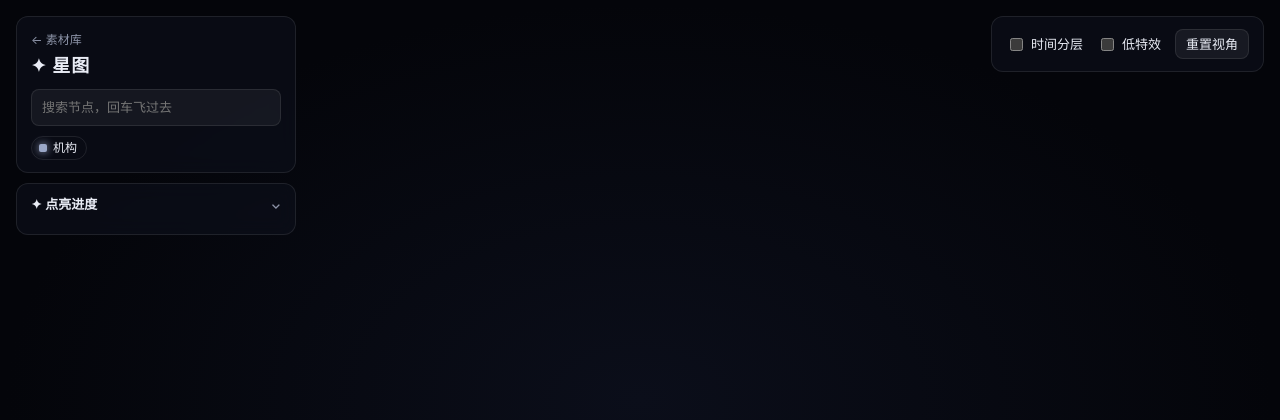
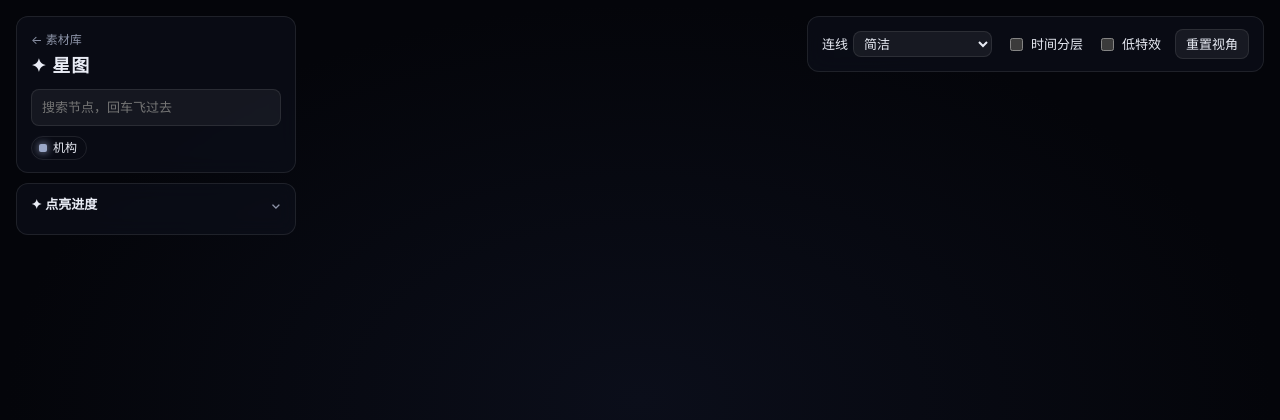
Before and after one commit to Juansive/Individual-MAP, a FastAPI app: page /graph in a window 1280 px wide. Shown: the top 420 px of the page. Run offline with FastAPI, Linux system fonts and the light colour scheme; parts of the project's set-up code (start-up, migrations or seed data) failed here and were passed over; some libraries are stand-ins or nearby versions.

Commit message:
星图加连线开关
Co-Authored-By: Claude Opus 5.5 <noreply@anthropic.com>

```diff
--- a/app/static/graph.css
+++ b/app/static/graph.css
@@ -106,6 +106,12 @@ input[type=search]:focus { outline: none; border-color: var(--accent); }
 
 .toggle { display: inline-flex; align-items: center; gap: 5px; cursor: pointer; white-space: nowrap; }
 .toggle input { accent-color: var(--accent); }
+.toggle select {
+  padding: 3px 6px; border-radius: 8px; font: inherit; cursor: pointer;
+  color: var(--text); background: rgba(255, 255, 255, .06); border: 1px solid var(--glass-border);
+}
+.toggle select:hover, .toggle select:focus { outline: none; border-color: var(--accent); }
+.toggle option { background: #141826; color: var(--text); }
 button#reset {
   padding: 4px 10px; border-radius: 8px; font: inherit; cursor: pointer;
   color: var(--text); background: rgba(255, 255, 255, .06); border: 1px solid var(--glass-border);
--- a/app/static/graph.js
+++ b/app/static/graph.js
@@ -15,6 +15,7 @@ const state = {
   celebrating: false,  // 正在播放升级庆祝
   group: null,         // 点亮面板里点了某个等级后，一起高亮的那组节点
   achvCollapsed: false,
+  linkMode: "simple",  // 连线开关，见 linkModeAllows()
   userMoved: false,  // 用户动过镜头或拖过小球后，就不再自动调整镜头
 };
 const highlightNodes = new Set();
@@ -384,7 +385,9 @@ function setHighlight(node) {
 }
 
 function refreshLinks() {
-  Graph.linkColor(Graph.linkColor())
+  // “简洁”档下悬停会改变哪些连线可见，所以显隐也要一起刷新
+  Graph.linkVisibility(Graph.linkVisibility())
+    .linkColor(Graph.linkColor())
     .linkWidth(Graph.linkWidth())
     .linkDirectionalParticles(Graph.linkDirectionalParticles());
 }
@@ -419,7 +422,7 @@ function fire() {
   const entry = entries[Math.floor(Math.random() * entries.length)];
   const kindNode = nodeById.get(`kind:${entry.kind}`);
   const path = [linkBetween(nodeById.get("me"), kindNode), linkBetween(kindNode, entry)];
-  const outward = entry.links.filter((l) => l.source === entry && isVisible(l.target));
+  const outward = entry.links.filter((l) => l.source === entry && linkShown(l));  // 只沿看得见的连线走
   if (outward.length) path.push(outward[Math.floor(Math.random() * outward.length)]);
 
   path.forEach((link, i) => {
@@ -694,10 +697,26 @@ function isVisible(node) {
   return node.neighbors.some((n) => n.type === "entry" && !state.hiddenKinds.has(n.kind));
 }
 
+// 连线开关三档（技能、机构、关联的线叠在一起像蜘蛛网，所以默认收起来）：
+//   simple     简洁：只常驻主干（我 → 类型 → 经历），其余连线在悬停或选中某个球时才出现
+//   all        全部
+//   noRelation 全部（不含关联）：条目之间的关联线平时不显示
+// 任何一档下，悬停或选中的球自己的连线都会显示。
+const LINK_MODES = ["simple", "all", "noRelation"];
+
+function linkModeAllows(l) {
+  if (l.type === "tree" || highlightLinks.has(l) || state.linkMode === "all") return true;
+  return state.linkMode === "noRelation" && l.type !== "relation";
+}
+
+function linkShown(l) {
+  // 入场动画期间，两端都“长出来”之后连线才接通
+  return isVisible(l.source) && isVisible(l.target) && l.source.__revealed && l.target.__revealed
+    && linkModeAllows(l);
+}
+
 function applyVisibility() {
-  // 入场动画期间，两端都“长出来”之后连线才接通
-  Graph.nodeVisibility(isVisible).linkVisibility((l) =>
-    isVisible(l.source) && isVisible(l.target) && l.source.__revealed && l.target.__revealed);
+  Graph.nodeVisibility(isVisible).linkVisibility(linkShown);
   renderAchievements();  // 图例隐藏了某个类型，点亮进度也跟着变
 }
 
@@ -780,7 +799,7 @@ function playIntro(nodes) {
       applyVisibility();
       if (d > 0 && !state.lowFx) {
         level.forEach((n) => n.links
-          .filter((l) => l.target === n && l.source.__revealed)
+          .filter((l) => l.target === n && linkShown(l))
           .forEach((l) => Graph.emitParticle(l)));
       }
     }, d * INTRO_STEP);
@@ -1039,7 +1058,7 @@ function fitNodes(nodes) {
 }
 
 // ---------------------------------------------------------------- 记住开关
-// “时间分层”“低特效”存在浏览器里，下次打开星图自动恢复。读写失败（比如隐私模式）就当没存过。
+// “连线”“时间分层”“低特效”存在浏览器里，下次打开星图自动恢复。读写失败（比如隐私模式）就当没存过。
 
 const PREFS_KEY = "imap.graph.prefs";
 
@@ -1055,6 +1074,7 @@ function savePrefs() {
   try {
     localStorage.setItem(PREFS_KEY, JSON.stringify({
       layered: state.layered, lowFx: state.lowFx, achvCollapsed: state.achvCollapsed,
+      linkMode: state.linkMode,
     }));
   } catch {
     // 存不了就算了，不影响使用
@@ -1325,6 +1345,15 @@ if (prefs.lowFx) {
   setLowFx(true);
 }
 
+const linkModeSelect = document.getElementById("linkmode");
+if (LINK_MODES.includes(prefs.linkMode)) state.linkMode = prefs.linkMode;
+linkModeSelect.value = state.linkMode;
+linkModeSelect.addEventListener("change", (e) => {
+  state.linkMode = e.target.value;
+  refreshLinks();
+  savePrefs();
+});
+
 document.getElementById("reset").addEventListener("click", () => {
   clearSelection();
   fitView();
--- a/app/templates/graph.html
+++ b/app/templates/graph.html
@@ -36,6 +36,13 @@
   </div>
 
   <div class="hud top-right">
+    <label class="toggle" title="简洁：平时只显示主干，悬停或选中某个球时才显示它的技能、机构和关联连线">连线
+      <select id="linkmode">
+        <option value="simple">简洁</option>
+        <option value="all">全部</option>
+        <option value="noRelation">全部（不含关联）</option>
+      </select>
+    </label>
     <label class="toggle"><input type="checkbox" id="layered"> 时间分层</label>
     <label class="toggle"><input type="checkbox" id="lowfx"> 低特效</label>
     <button type="button" id="reset">重置视角</button>
```
Also changed, not shown: docs/交接文档.md (+1 -0 lines).
